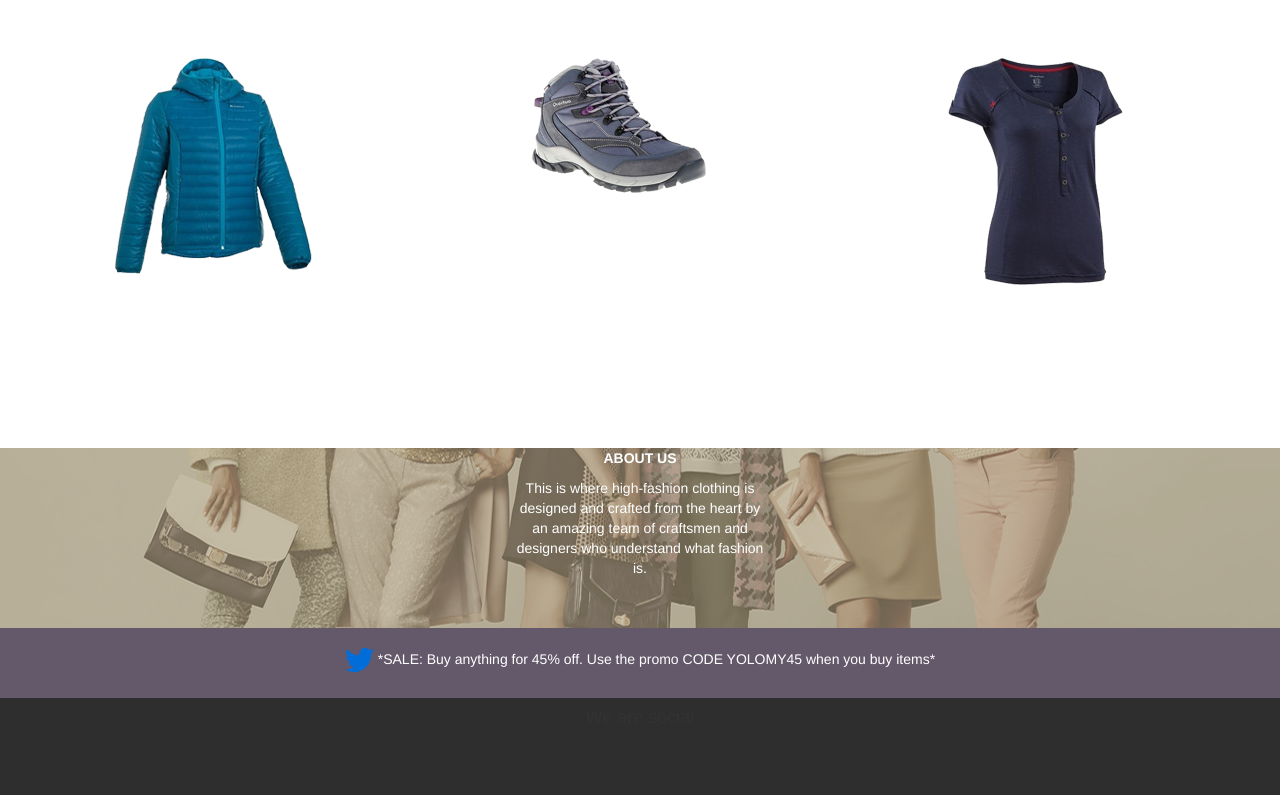
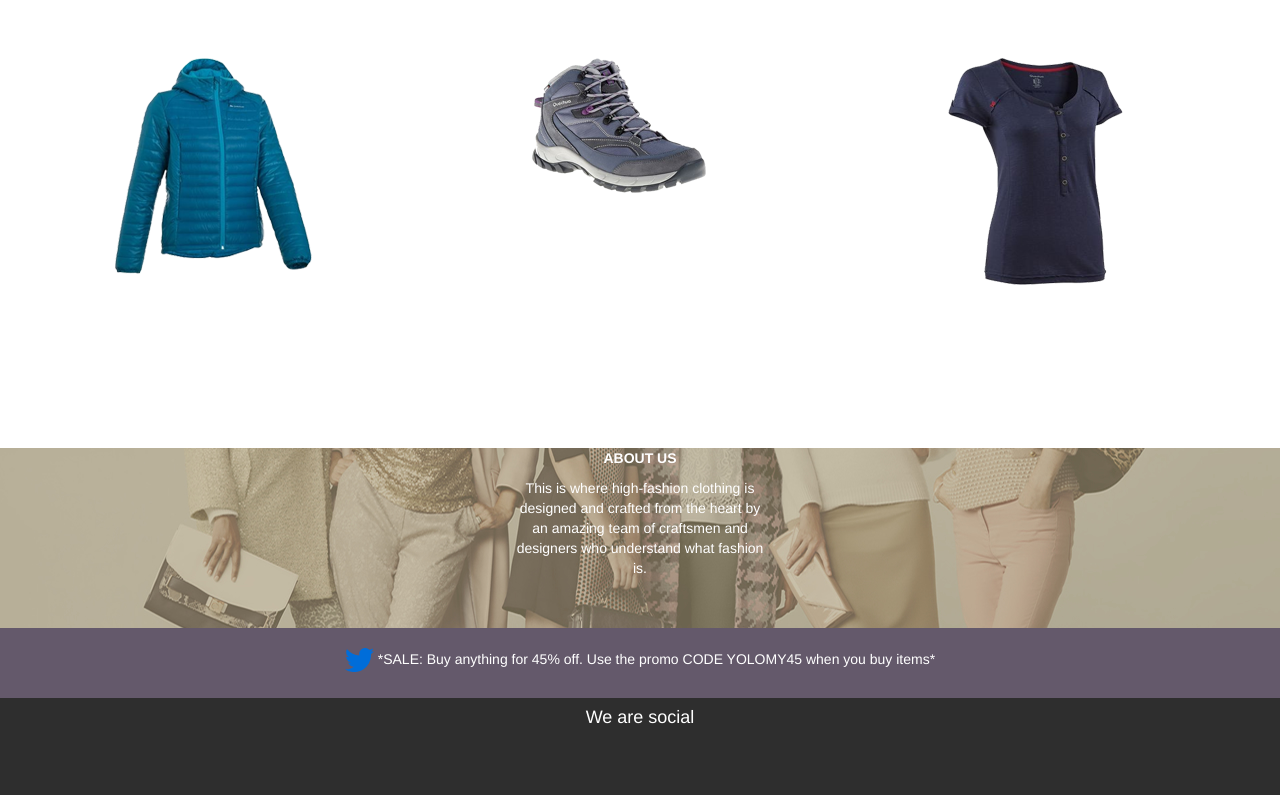
Before and after one commit to liciolentimo/moringacore, a plain HTML site: page index.html in a window 1280 px wide. Shown: the part 1757-2552 px from the top of the page. Drawn offline with nearby package versions, Linux system fonts and the light colour scheme.

```diff
--- a/css/main.css
+++ b/css/main.css
@@ -99,6 +99,7 @@
                         background: url(../assets/backgrounds/about.jpg);
                         padding-top: 200px;
                         padding-bottom: 40px;
+                        margin-top: 50px;
 
                         }
                         #sale {
@@ -107,6 +108,9 @@
                         }
                         #tweet {
                             padding-top: 20px;
+                        }
+                        h4{
+                          color: white;
                         }
                         #footer{
                             height: 450px;
```
Also changed, not shown: 1 other file.
